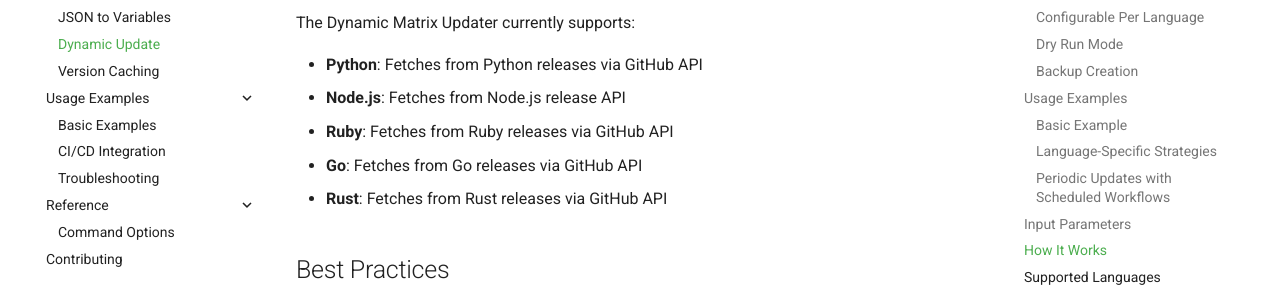
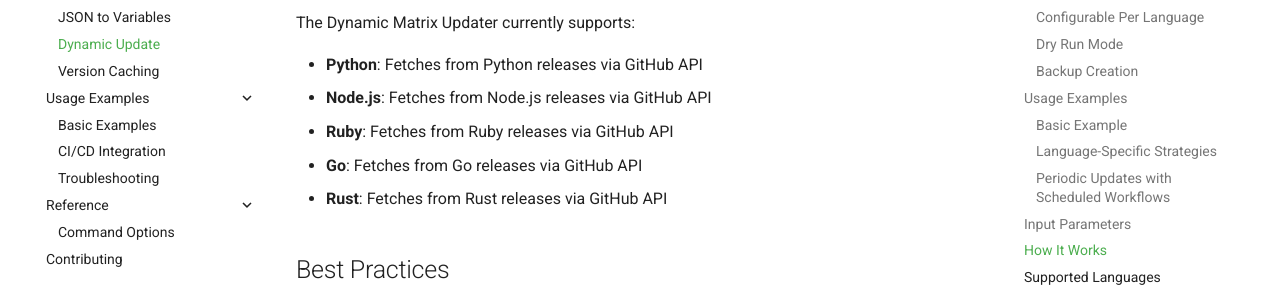
Before and after one commit to 7rikazhexde/json2vars-setter, an MkDocs documentation site: the page built from docs/features/dynamic-update.md, in a window 1280 px wide and 900 px high, scrolled down 5837 px. Shown: the part 172-459 px from the top of the window. Built offline with MkDocs 1.6.1 and Material for MkDocs 9.7.7, drawn with Linux system fonts in a browser that asks for light colours; comment, search, counter and statistics services are not loaded; some of the changed lines change nothing that is shown.

Commit message:
:memo: Update documentation and metadata

```diff
--- a/docs/features/dynamic-update.md
+++ b/docs/features/dynamic-update.md
@@ -15,7 +15,7 @@
 
     %% True path - update then parse
     Condition -->|true| Step1[Read JSON File<br>#40;If not specified, read in matrix.json#41;]
-    Step1 --> Step2[Fetch from APIs]
+    Step1 --> Step2[Fetch from GitHub API]
     Step2 --> Step3[Filter by Strategy]
     Step3 --> Step4[Update JSON File]
     Step4 --> G
@@ -235,7 +235,7 @@
 The Dynamic Matrix Updater currently supports:
 
 - **Python**: Fetches from Python releases via GitHub API
-- **Node.js**: Fetches from Node.js release API
+- **Node.js**: Fetches from Node.js releases via GitHub API
 - **Ruby**: Fetches from Ruby releases via GitHub API
 - **Go**: Fetches from Go releases via GitHub API
 - **Rust**: Fetches from Rust releases via GitHub API
--- a/overrides/main.html
+++ b/overrides/main.html
@@ -8,14 +8,24 @@
   {% if page and page.title and not page.is_homepage %}
     {% set title = page.title ~ " - " ~ config.site_name | striptags %}
   {% endif %}
+
   {% set description = config.site_description %}
-  {% if page and page.meta.description %}
+  {% if page and page.meta.description and page.meta.description|trim != "" %}
     {% set description = page.meta.description %}
   {% endif %}
-  {% set image = config.site_url ~ 'assets/img/site.jpg' %}
-  {% if page and page.meta.image %}
-    {% set image = config.site_url ~ page.meta.image %}
+
+  {# OGP用の画像設定（デフォルト：長方形 1920x1080） #}
+  {% set og_image = config.site_url ~ 'assets/img/site-img.jpg' %}
+  {% if page and page.meta.og_image and page.meta.og_image|trim != "" %}
+    {% set og_image = config.site_url ~ page.meta.og_image %}
   {% endif %}
+
+  {# Twitter用の画像設定（デフォルト：正方形 1080x1080） #}
+  {% set twitter_image = config.site_url ~ 'assets/img/site-img-square.jpg' %}
+  {% if page and page.meta.twitter_image and page.meta.twitter_image|trim != "" %}
+    {% set twitter_image = config.site_url ~ page.meta.twitter_image %}
+  {% endif %}
+
   <!-- キャッシュ制御の設定 -->
   <!--
   <meta http-equiv="Cache-Control" content="no-cache, no-store, must-revalidate">
@@ -28,14 +38,19 @@
   <meta property="og:title" content="{{ title }}" />
   <meta property="og:description" content="{{ description }}" />
   <meta property="og:site_name" content="{{ title }}" />
-  <meta property="og:image" content="{{ image }}" />
+  <meta property="og:image" content="{{ og_image }}" />
+  <meta property="og:image:width" content="1920" />
+  <meta property="og:image:height" content="1080" />
+
   <!-- Twitterカードの設定 -->
-  <meta name="twitter:card" content="summary_large_image" />
+  <meta name="twitter:card" content="summary" />
   <meta name="twitter:site" content="@tw_7rikazhexde" />
   <meta name="twitter:creator" content="@tw_7rikazhexde" />
   <meta name="twitter:title" content="{{ title }}" />
   <meta name="twitter:description" content="{{ description }}" />
-  <meta name="twitter:image" content="{{ image }}" />
+  <meta name="twitter:image" content="{{ twitter_image }}" />
+  <meta name="twitter:image:width" content="1080" />
+  <meta name="twitter:image:height" content="1080" />
 {% endblock %}
 
 {% block content %}
--- a/overrides/partials/header.html
+++ b/overrides/partials/header.html
@@ -59,7 +59,6 @@
         <!--
           Material for MkDocsのタイトルテキストをリンク化
           参考記事: https://dev.classmethod.jp/articles/material-for-mkdocs-title-text-link-url/
-          実装日: 2024-01-23
         -->
         <a href="{{ config.extra.homepage | d(nav.homepage.url, true) | url }}" class="md-header__topic">
           <span class="md-ellipsis">
```
Also changed, not shown: docs/assets/img/site-img-square.jpg (added), docs/assets/img/site-img-square.png (added), docs/assets/img/site-img.jpg (added), 1 other file.
